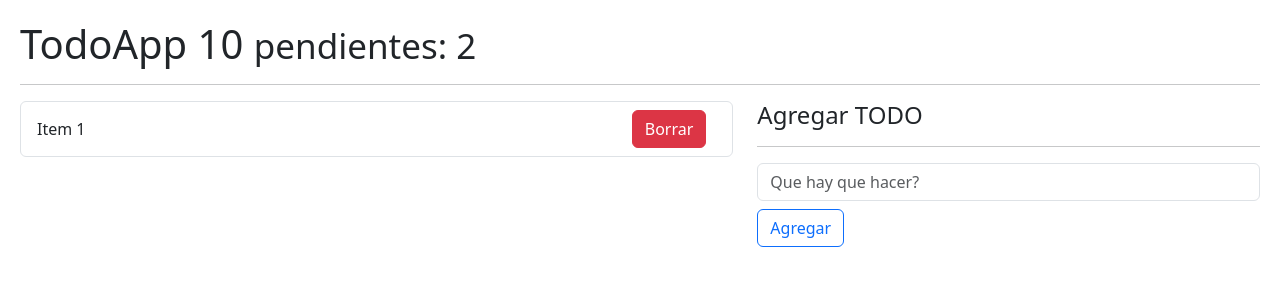
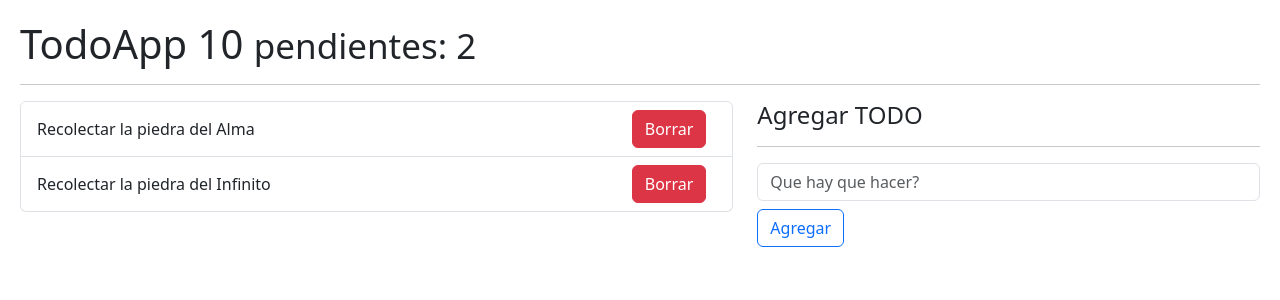
Before and after one commit to Marenco81/Hook-App, a React (Vite) app: page / in a window 1280 px wide. Shown: the top 300 px of the page. Built offline with nearby package versions, Linux system fonts and the light colour scheme.

Commit message:
Creando componente TodoApp

```diff
--- /dev/null
+++ b/src/08-useReducer/TodoAdd.jsx
@@ -0,0 +1,43 @@
+import { useForm } from "../hooks/useForm"
+
+
+export const TodoAdd = ({onNewTodo}) => {
+
+   const { description, onInputChange, onResetForm } = useForm({
+        description: ''
+
+   });
+
+   const onFormSubmit = (event) => {
+    event.preventDefault();
+    if(description.length <=1) return;
+
+    const newTodo = {
+        id: new Date().getTime(),
+        done: false,
+        description: description,
+    }
+
+    onNewTodo(newTodo);
+    onResetForm();
+   }
+
+  return (
+    <form  onSubmit={onFormSubmit}>
+        <input
+            type="text"
+            placeholder="Que hay que hacer?"
+            className="form-control"
+            name="description"
+            value={ description }
+            onChange={ onInputChange }
+        />
+        <button
+            type="submit"
+            className="btn btn-outline-primary mt-2"
+        >
+            Agregar
+        </button>
+    </form>
+  )
+}
--- a/src/08-useReducer/TodoApp.jsx
+++ b/src/08-useReducer/TodoApp.jsx
@@ -1,5 +1,7 @@
 import { useReducer } from "react"
 import { todoReducer } from "./toReducer"
+import { TodoList } from "./TodoList";
+import { TodoAdd } from "./TodoAdd";
 
 
 const initialState = [
@@ -10,7 +12,7 @@
     },
     {
         id: new Date().getTime()*3,
-        description: 'Recolectar la piedra del Alma',
+        description: 'Recolectar la piedra del Infinito',
         done: false,
     }
 ]
@@ -20,6 +22,9 @@
 
     const [todos, dispatch] = useReducer( todoReducer, initialState );
 
+    const handleNewTodo = (todo) => {
+        console.log({todo})
+    }
 
   return (
     <>
@@ -28,30 +33,14 @@
 
         <div className="row">
             <div className="col-7">
-                <ul className="list-group">
-                    <li className="list-group-item d-flex justify-content-between">
-                        <span className="align-self-center">Item 1</span>
-                        <button className="btn btn-danger">Borrar</button>
-                    </li>
-                </ul>
+
+                <TodoList todos={todos}/>
             </div>
             <div className="col-5">
                 <h4>Agregar TODO </h4>
                 <hr />
+                    <TodoAdd onNewTodo={handleNewTodo} />
 
-                <form >
-                    <input
-                        type="text"
-                        placeholder="Que hay que hacer?"
-                        className="form-control"
-                    />
-                    <button
-                        type="submit"
-                        className="btn btn-outline-primary mt-2"
-                    >
-                        Agregar
-                    </button>
-                </form>
             </div>
 
 
--- /dev/null
+++ b/src/08-useReducer/TodoItem.jsx
@@ -0,0 +1,10 @@
+
+
+export const TodoItem = ({todo}) => {
+  return (
+    <li key={todo.id} className="list-group-item d-flex justify-content-between">
+        <span className="align-self-center">{todo.description}</span>
+        <button className="btn btn-danger">Borrar</button>
+    </li>
+  )
+}
--- /dev/null
+++ b/src/08-useReducer/TodoList.jsx
@@ -0,0 +1,18 @@
+import { TodoItem } from "./TodoItem"
+
+
+export const TodoList = ({todos = []}) => {
+  return (
+
+        <ul className="list-group">
+            {
+                todos.map( todo => (
+
+                    <TodoItem key={todo.item} todo={todo} />
+                ))
+            }
+
+        </ul>
+
+  )
+}
```
